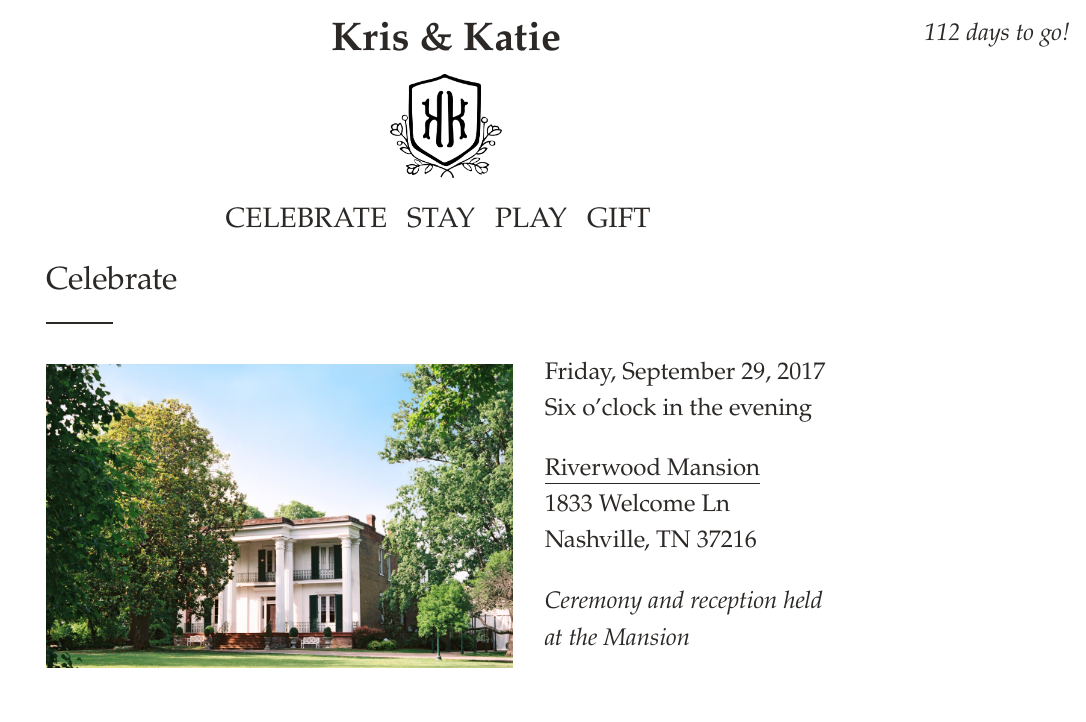
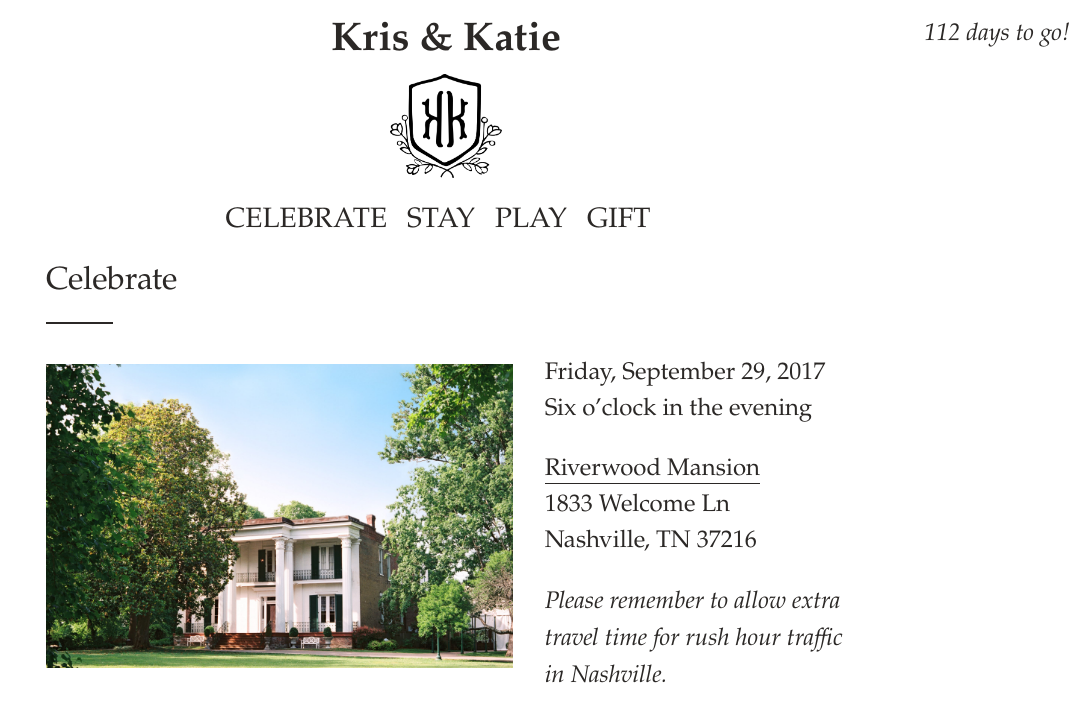
Before and after one commit to KrisPlunkett/krisandkatie, a Jekyll site: the page built from celebrate.md, in a window 1280 px wide. Shown: the top 722 px of the page, without its empty margins (194-1280 px from the left). Built offline with Jekyll 4.4.1, drawn with Linux system fonts in a browser that asks for light colours.

Commit message:
Add travel time suggestion

```diff
--- a/celebrate.md
+++ b/celebrate.md
@@ -12,4 +12,4 @@ Six o'clock in the evening
 1833 Welcome Ln
 Nashville, TN 37216
 
-_Ceremony and reception held at the Mansion_
+_Please remember to allow extra travel time for rush hour traffic in Nashville._
```
